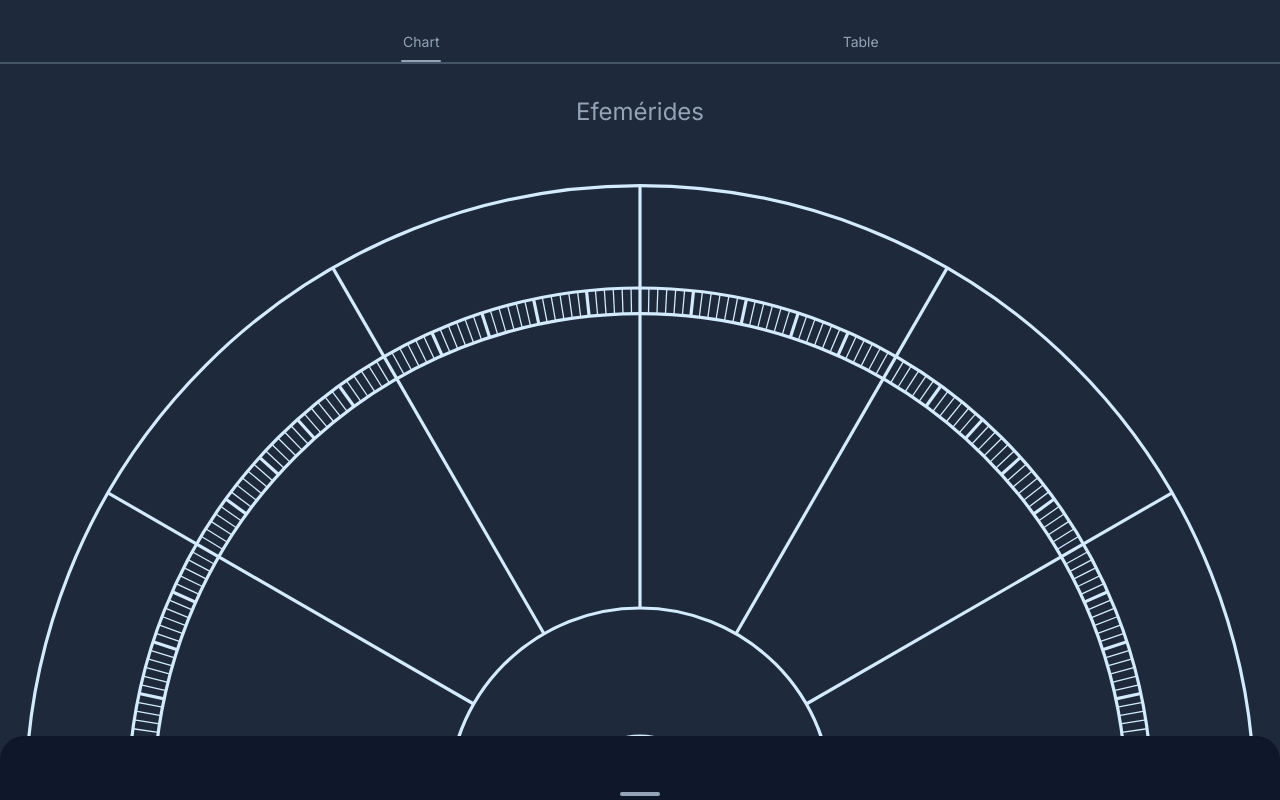
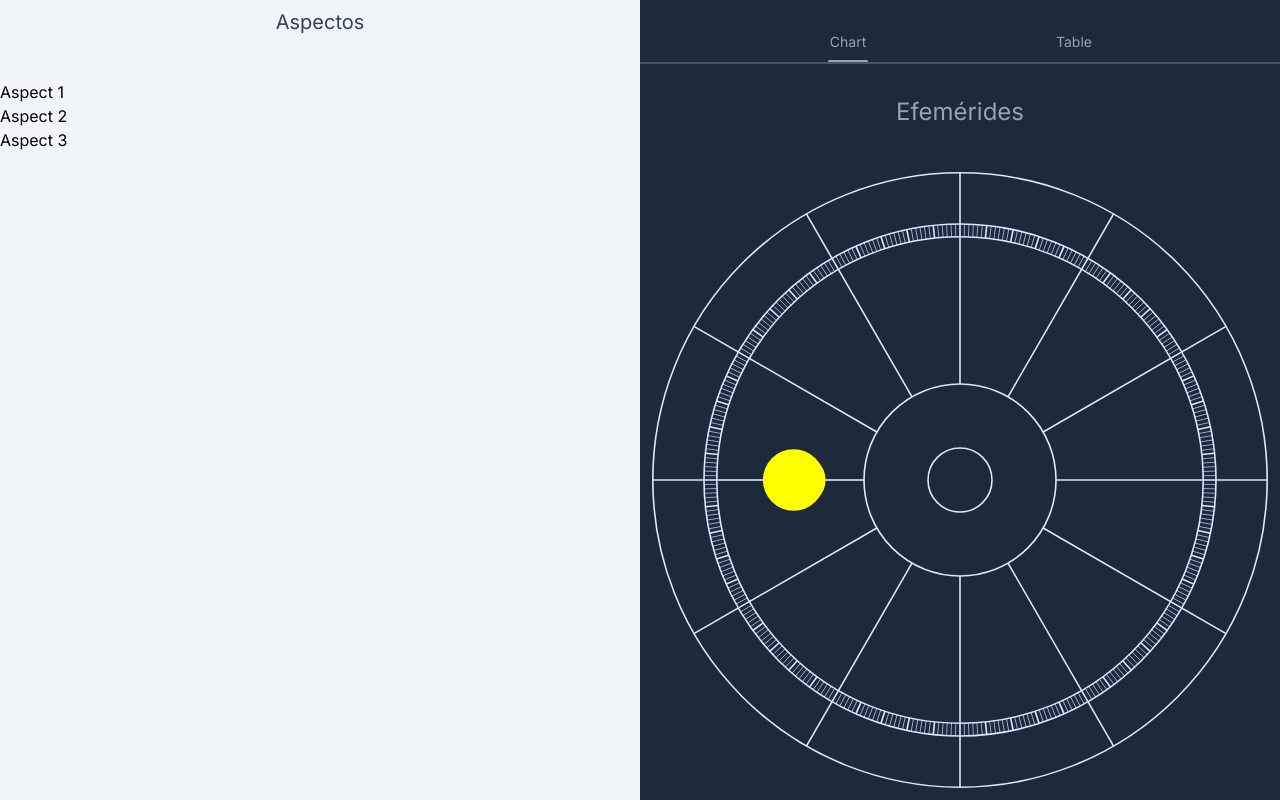
Before and after one commit to trueshizus/efemerides, a Next.js app: page / in a window 1280 px wide. Built offline with nearby package versions, Linux system fonts and the light colour scheme; some icons are missing.

Commit message:
I dont remember what I changed

```diff
--- a/app/layout.tsx
+++ b/app/layout.tsx
@@ -19,17 +19,21 @@ export default function RootLayout({
   return (
     // <ViewTransitions>
     <html lang="en">
-      <body className={inter.className + " pile overflow-hidden"}>
+      <body
+        className={
+          inter.className + " overflow-hidden grid grid-cols-1 lg:grid-cols-2"
+        }
+      >
+        <section className="lg:col-start-2 col-start-1 row-start-1 order-2 overflow-hidden w-full lg:w-auto h-screen transition duration-200	peer-has-[:focus]:brightness-50 peer-has-[:focus]:blur-sm  min-h-screen bg-slate-800 peer-checked/section:bg-red-500 peer-checked/section:blur-m ">
+          <Navigation />
+          {children}
+        </section>
+
         <section
-          className="peer w-full h-screen z-20 bg-slate-900 transition-transform duration-300 ease-in-out translate-y-[92lvh] focus-within:translate-y-[15lvh] rounded-t-3xl"
+          className="lg:col-start-1 col-start-1 row-start-1  peer w-full lg:w-auto h-screen  transition-transform duration-300 ease-in-out translate-y-[92svh] lg:translate-y-0 focus-within:translate-y-[15lvh]"
           style={{ viewTransitionName: "static-sheet" }}
         >
           <Aspects />
-        </section>
-
-        <section className="overflow-hidden w-full h-screen transition duration-200	peer-has-[:focus]:brightness-50 peer-has-[:focus]:blur-sm  min-h-screen bg-slate-800 peer-checked/section:bg-red-500 peer-checked/section:blur-m ">
-          <Navigation />
-          {children}
         </section>
       </body>
     </html>
--- a/components/aspects.tsx
+++ b/components/aspects.tsx
@@ -1,9 +1,9 @@
 export function Aspects() {
   return (
-    <main className="pt-4">
+    <main className="bg-slate-100 h-screen">
       <label
         htmlFor="scales"
-        className="block w-full h-20 text-center transition-colors "
+        className="block w-full h-20 pt-2 text-center transition-colors rounded-t-3xl lg:rounded-none bg-slate-100"
       >
         <input
           type="checkbox"
@@ -11,7 +11,7 @@ export function Aspects() {
           name="scales"
           className="sr-only peer"
         />
-        <hr className="w-10 h-1 mx-auto my-1 rounded border-slate-400 bg-slate-400 md:my-10 peer-checked:bg--slate-400" />
+        <hr className="w-10 h-1 mx-auto my-1 border-slate-400 bg-slate-400 md:my-10 peer-checked:bg--slate-400 lg:hidden" />
         <h1 className="inline-block text-xl text-slate-700 peer-focus:text-slate-400">
           Aspectos
         </h1>
```
